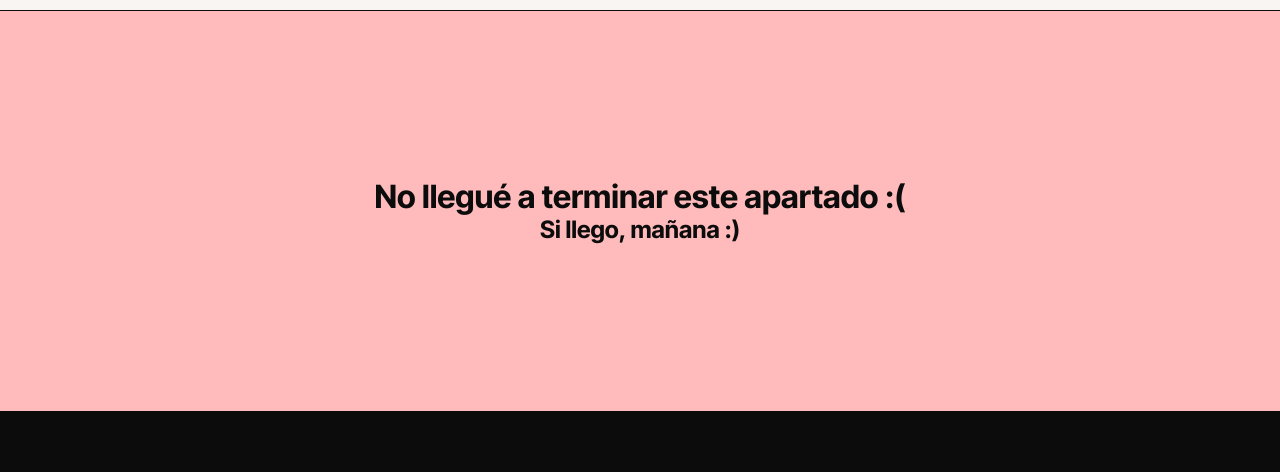
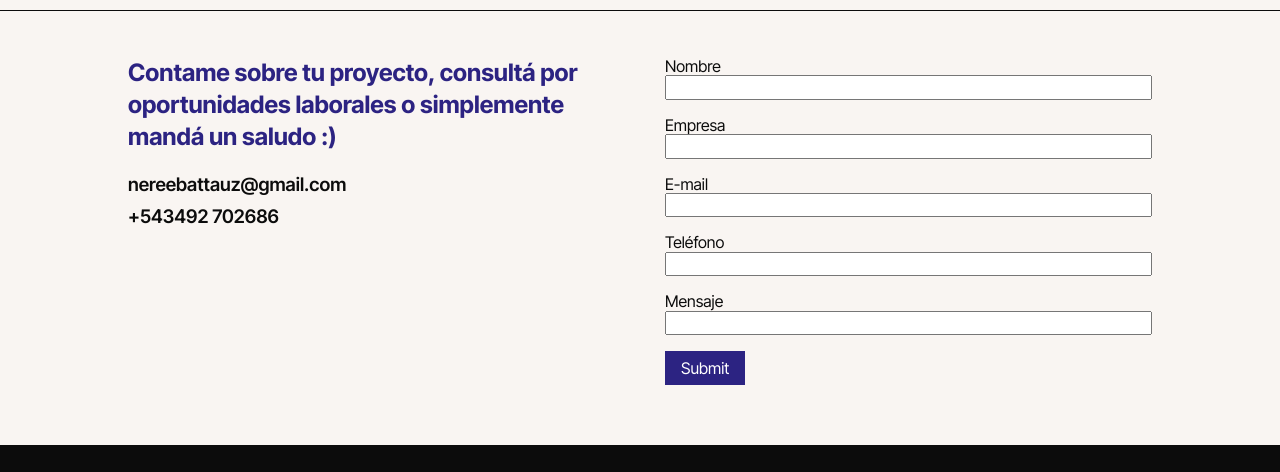
Before and after one commit to nerebattauz/Proyecto-final-HTML-CSS---Here-Nere, a plain HTML site: page contact.html in a window 1280 px wide. Shown: the part 40-512 px from the top of the page. Drawn offline with Linux system fonts and the light colour scheme; a web font is replaced by a local one.

Commit message:
formulario contacto

```diff
--- a/contact.html
+++ b/contact.html
@@ -23,9 +23,40 @@
     </header>
 
 
-    <section class="no-llegue-je">
-        <h1>No llegué a terminar este apartado :( </h1>
-        <h2>Si llego, mañana :)</h2>
+    <section class="contact">
+        <div class="contact-text">
+        <h2>Contame sobre tu proyecto, consultá por oportunidades laborales o simplemente mandá un saludo :)</h2>
+        <div>
+            <h3>nereebattauz@gmail.com</h3>
+            <h3>+543492 702686</h3>
+        </div>
+        </div>
+        <div class="formulario">
+            <form>
+            <div>
+                <label for="name">Nombre</label>
+                <input type="text" name="name" id="name">
+            </div>
+            <div>
+                <label for="empresa">Empresa</label>
+                <input type="text" name="empresa" id="empresa">
+            </div>
+            <div>
+                <label for="email">E-mail</label>
+                <input type="email" name="email" id="email">
+            </div>
+            <div>
+                <label for="telefono">Teléfono</label>
+                <input type="number" name="telefono" id="telefono">
+            </div>
+            <div>
+                <label for="mensaje">Mensaje</label>
+                <input type="text" name="mensaje" id="mensaje">
+            </div>
+                <label for="submit"></label>
+                <input type="submit" name="submit" id="submit">
+            </form>
+        </div>
     </section>
 
 
--- a/desktop.css
+++ b/desktop.css
@@ -516,3 +516,33 @@ footer img{
 .figure-design{
     width: 100%;
 }
+
+/* CONTACTO */
+
+.contact{
+    padding: 30px 10%;
+    background-color: var(--white);
+    display: flex;
+    flex-direction: row;
+    gap: 50px;
+}
+
+.contact-text{
+    width: 50%;
+}
+
+
+.contact-text div{
+    margin: 1rem 0;
+    line-height: 2rem;
+}
+
+.formulario{
+    width: 50%;
+}
+
+.formulario div{
+    display: flex;
+    flex-direction: column;
+    margin: 1rem 0;
+}
--- a/mobile.css
+++ b/mobile.css
@@ -522,12 +522,46 @@ p {
 
 /* CONTACTO */
 
-.no-llegue-je{
-    width: 100%;
-    height: 50dvh;
-    background-color: rgb(255, 187, 187);
+.contact{
+    padding: 30px;
+    background-color: var(--white);
     display: flex;
     flex-direction: column;
-    justify-content: center;
-    align-items: center;
+
 }
+
+.contact-text div{
+    margin: 1rem 0;
+    line-height: 2rem;
+}
+
+.contact-text h2{
+    color: var(--blue);
+    line-height: 2rem;
+    margin: 1rem 0;
+}
+
+.contact-text h3{
+    font-weight: 600;
+}
+
+.formulario{
+ margin-bottom: 30px;
+}
+
+.formulario div{
+    display: flex;
+    flex-direction: column;
+    margin: 1rem 0;
+}
+
+#submit{
+    background-color: var(--blue);
+    color: #fff;
+    padding: 8px 16px;
+    border: none;
+}
+
+#submit:hover{
+    background-color: var(--black);
+}
--- a/tablet.css
+++ b/tablet.css
@@ -407,3 +407,54 @@ footer img{
 .figure-design{
     width: 100%;
 }
+
+/* CONTACTO */
+
+.contact{
+    padding: 30px;
+    background-color: var(--white);
+    display: flex;
+    flex-direction: row;
+    gap: 30px;
+}
+
+.contact-text{
+    width: 50%;
+}
+
+
+.contact-text div{
+    margin: 1rem 0;
+    line-height: 2rem;
+}
+
+.contact-text h2{
+    color: var(--blue);
+    line-height: 2rem;
+    margin: 1rem 0;
+}
+
+.contact-text h3{
+    font-weight: 600;
+}
+
+.formulario{
+    width: 50%;
+}
+
+.formulario div{
+    display: flex;
+    flex-direction: column;
+    margin: 1rem 0;
+}
+
+#submit{
+    background-color: var(--blue);
+    color: #fff;
+    padding: 8px 16px;
+    border: none;
+}
+
+#submit:hover{
+    background-color: var(--black);
+}
```
